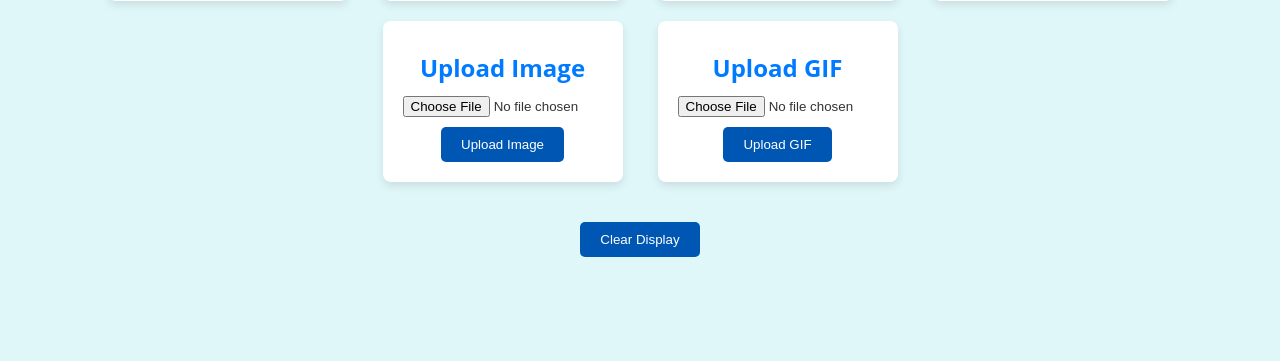
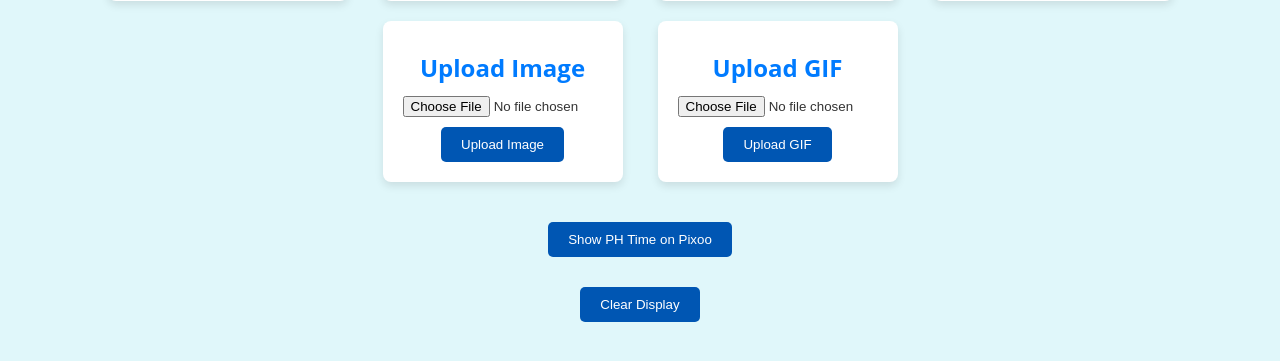
Before and after one commit to 13Joro/CPD, a Flask app: page / in a window 1280 px wide. Shown: the part 386-747 px from the top of the page. Run offline with Flask 3, Linux system fonts and the light colour scheme.

Commit message:
eleventh commit

```diff
--- a/app.py
+++ b/app.py
@@ -1,3 +1,4 @@
+import datetime
 import os
 import time
 import threading
@@ -5,6 +6,8 @@ from flask import Flask, render_template, request, jsonify
 from dotenv import load_dotenv
 from pixoo import Pixoo
 from PIL import Image, ImageDraw, ImageFont
+from datetime import datetime, timedelta
+
 
 # Load environment variables
 load_dotenv()
@@ -188,8 +191,29 @@ def load_and_display_image(img_path):
     except Exception as e:
         print(f"Error displaying image: {e}")
 
+@app.route('/display_time', methods=['POST'])
+def display_time():
+    display_time_on_pixoo()
+    return jsonify({"status": "success", "message": "Time displayed on Pixoo."})
+
+def display_time_on_pixoo():
+    current_utc_time = datetime.utcnow()
+    ph_time = current_utc_time + timedelta(hours=8)
+    formatted_time = ph_time.strftime('%H:%M')
+
+    img = Image.new('RGB', (64, 64), color=(0, 0, 0))
+    draw = ImageDraw.Draw(img)
+    default_font = ImageFont.load_default()
+
+    w, h = draw.textbbox((0, 0), formatted_time, font=default_font)[2:]
+    draw.text(((64 - w) // 2, (64 - h) // 2), formatted_time, font=default_font, fill=(255, 255, 255))
+
+    pixels = load_pixel_sprite(img)
+    for y in range(len(pixels)):
+        for x in range(len(pixels[y])):
+            r, g, b = pixels[y][x]
+            pixoo.draw_pixel_at_location_rgb(x, y, r, g, b)
+    pixoo.push()
+
 if __name__ == '__main__':
-    try:
-        app.run(debug=True, host='0.0.0.0', port=5000)
-    except KeyboardInterrupt:
-        pass  # Stop application safely
+    app.run(debug=True, host='0.0.0.0', port=5000)
--- a/templates/inventory.html
+++ b/templates/inventory.html
@@ -139,6 +139,15 @@
                 })
                 .catch(error => console.error("Error clearing display:", error));
         }
+
+        function displayPHTime() {
+            fetch('/display_time', { method: 'POST' })
+                .then(response => response.json())
+                .then(data => {
+                    alert(data.message);
+                })
+                .catch(error => console.error("Error displaying time:", error));
+        }
     </script>
 </head>
 <body>
@@ -181,6 +190,10 @@
             </form>
         </div>
     </div>
+
+    <div class="button-container">
+        <button onclick="displayPHTime()">Show PH Time on Pixoo</button>
+    </div>
     <div class="button-container">
         <button id="clearBtn" onclick="clearDisplay()">Clear Display</button>
     </div>
```
